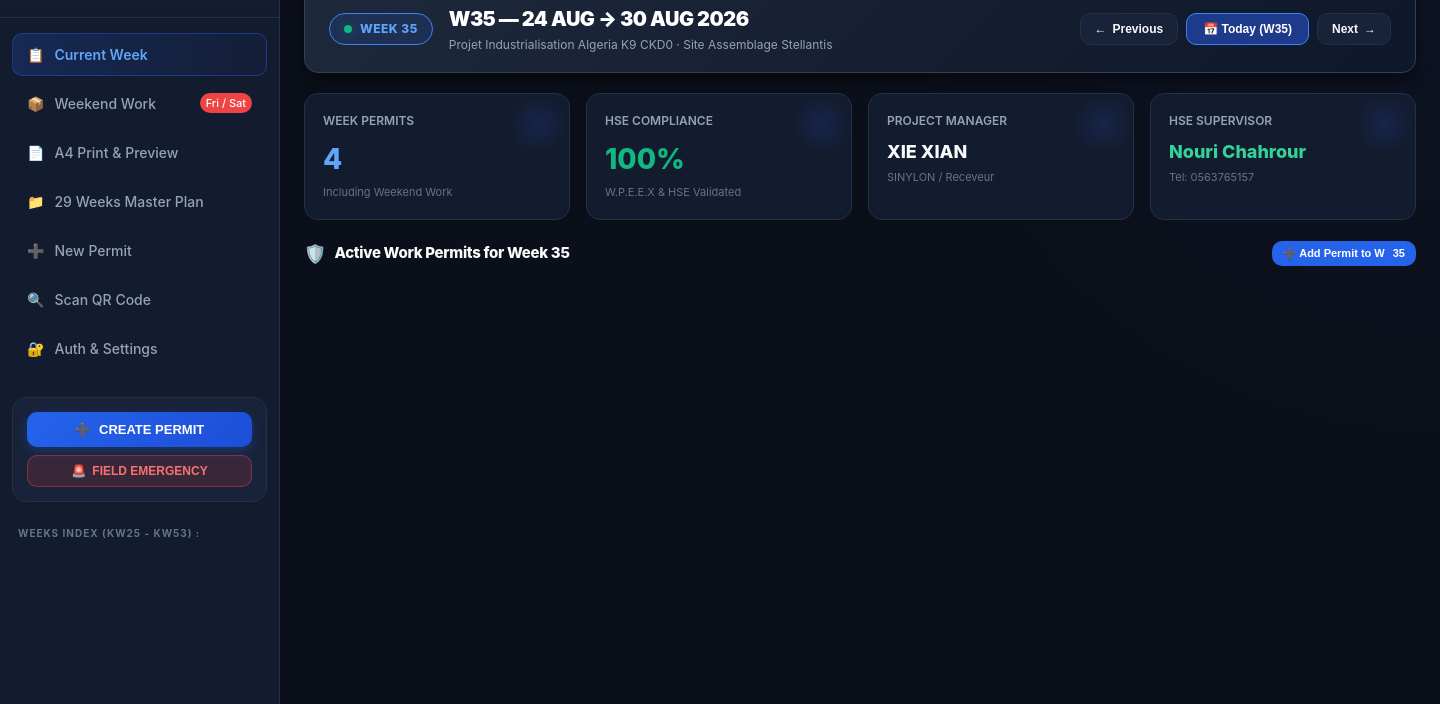
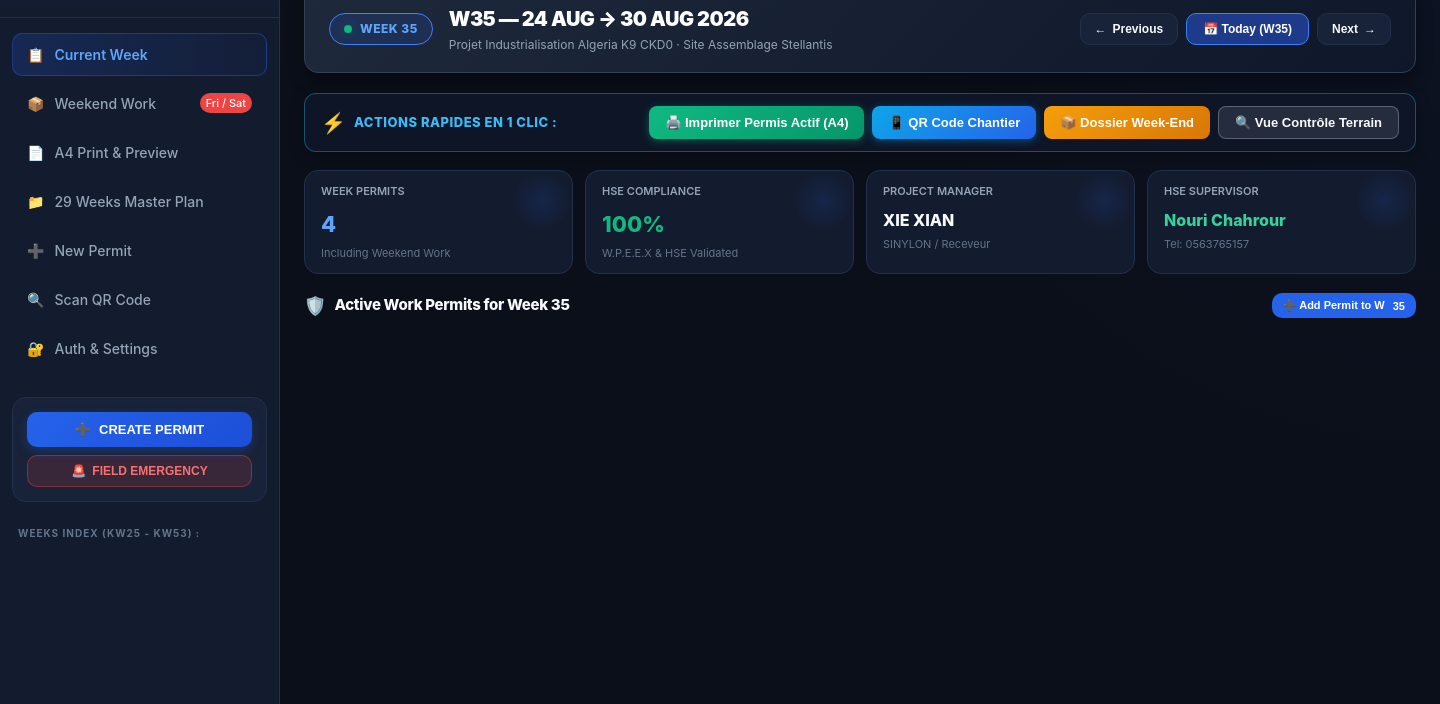
Before and after one commit to ch30111980-hue/permis-sinylon, an Electron app: page index.html in a window 1440 px wide. Shown: the part 96-800 px from the top of the page. Drawn offline with Linux system fonts and the light colour scheme.

Commit message:
feat(ux): ajout d'une barre d'actions rapides 1-clic (Imprimer, QR Code, Dossier Weekend, Vue Contrôle) pour un accès ultra-rapide sur le terrain

```diff
--- a/index.html
+++ b/index.html
@@ -112,6 +112,7 @@
             <!-- VUE 1 : DASHBOARD PRINCIPAL (SEMAINE EN COURS & CARTES DES PERMIS) -->
             <div class="view-container view-pane" id="view-dashboard">
                 <!-- BANDEAU MOTEUR DE SEMAINE AUTOMATIQUE -->
+                <!-- BANDEAU MOTEUR DE SEMAINE AUTOMATIQUE -->
                 <div class="week-navigator-banner">
                     <div class="week-nav-left">
                         <div class="week-badge-pill">
@@ -137,27 +138,49 @@
                     </div>
                 </div>
 
-                <!-- STATISTIQUES RAPIDES DE LA SEMAINE ACTIVE -->
-                <div class="stats-grid" style="grid-template-columns: repeat(4, 1fr); margin-bottom: 20px;">
-                    <div class="stat-card">
-                        <span class="stat-label">WEEK PERMITS</span>
-                        <div class="stat-value" id="dash-stat-week-count" style="color: #60a5fa;">4</div>
-                        <span class="stat-desc">Including Weekend Work</span>
+                <!-- BARRE D'ACTIONS RAPIDES 1-CLIC (ACCÈS DIRECT TERRAIN) -->
+                <div style="background: rgba(15, 23, 42, 0.85); border: 1.5px solid rgba(56, 189, 248, 0.35); border-radius: 12px; padding: 12px 16px; margin-bottom: 18px; display: flex; flex-wrap: wrap; gap: 10px; align-items: center; justify-content: space-between; box-shadow: 0 4px 16px rgba(0,0,0,0.3);">
+                    <div style="display: flex; align-items: center; gap: 8px;">
+                        <span style="font-size: 20px;">⚡</span>
+                        <span style="font-weight: 800; font-size: 13px; color: #38bdf8; letter-spacing: 0.5px;">ACTIONS RAPIDES EN 1 CLIC :</span>
                     </div>
-                    <div class="stat-card">
-                        <span class="stat-label">HSE COMPLIANCE</span>
-                        <div class="stat-value" style="color: #10b981;" id="dash-stat-compliance">100%</div>
-                        <span class="stat-desc">W.P.E.E.X & HSE Validated</span>
+                    <div style="display: flex; flex-wrap: wrap; gap: 8px;">
+                        <button onclick="App.printPermit(App.currentPermitId)" style="background: linear-gradient(135deg, #10b981 0%, #059669 100%); color: #ffffff; border: none; padding: 8px 16px; border-radius: 8px; font-weight: 800; font-size: 13px; display: inline-flex; align-items: center; gap: 6px; cursor: pointer; box-shadow: 0 2px 8px rgba(16,185,129,0.4);">
+                            🖨️ Imprimer Permis Actif (A4)
+                        </button>
+                        <button onclick="QREngine.openMobileQRModal(App.currentPermitId)" style="background: linear-gradient(135deg, #0ea5e9 0%, #2563eb 100%); color: #ffffff; border: none; padding: 8px 16px; border-radius: 8px; font-weight: 800; font-size: 13px; display: inline-flex; align-items: center; gap: 6px; cursor: pointer; box-shadow: 0 2px 8px rgba(14,165,233,0.4);">
+                            📱 QR Code Chantier
+                        </button>
+                        <button onclick="App.switchView('caisse')" style="background: linear-gradient(135deg, #f59e0b 0%, #d97706 100%); color: #ffffff; border: none; padding: 8px 16px; border-radius: 8px; font-weight: 800; font-size: 13px; display: inline-flex; align-items: center; gap: 6px; cursor: pointer;">
+                            📦 Dossier Week-End
+                        </button>
+                        <button onclick="App.showPublicClientView(App.currentPermitId)" style="background: rgba(255, 255, 255, 0.1); color: #f8fafc; border: 1px solid rgba(255, 255, 255, 0.25); padding: 8px 16px; border-radius: 8px; font-weight: 700; font-size: 13px; display: inline-flex; align-items: center; gap: 6px; cursor: pointer;">
+                            🔍 Vue Contrôle Terrain
+                        </button>
                     </div>
-                    <div class="stat-card">
-                        <span class="stat-label">PROJECT MANAGER</span>
-                        <div class="stat-value" style="font-size: 18px; color: #f8fafc;">XIE XIAN</div>
-                        <span class="stat-desc">SINYLON / Receveur</span>
+                </div>
+
+                <!-- STATISTIQUES RAPIDES DE LA SEMAINE ACTIVE (COMPACTES) -->
+                <div class="stats-grid" style="grid-template-columns: repeat(4, 1fr); margin-bottom: 18px; gap: 12px;">
+                    <div class="stat-card" style="padding: 12px 16px;">
+                        <span class="stat-label" style="font-size: 11px;">WEEK PERMITS</span>
+                        <div class="stat-value" id="dash-stat-week-count" style="color: #60a5fa; font-size: 22px;">4</div>
+                        <span class="stat-desc" style="font-size: 11px;">Including Weekend Work</span>
                     </div>
-                    <div class="stat-card">
-                        <span class="stat-label">HSE SUPERVISOR</span>
-                        <div class="stat-value" style="font-size: 18px; color: #34d399;">Nouri Chahrour</div>
-                        <span class="stat-desc">Tel: 0563765157</span>
+                    <div class="stat-card" style="padding: 12px 16px;">
+                        <span class="stat-label" style="font-size: 11px;">HSE COMPLIANCE</span>
+                        <div class="stat-value" style="color: #10b981; font-size: 22px;" id="dash-stat-compliance">100%</div>
+                        <span class="stat-desc" style="font-size: 11px;">W.P.E.E.X & HSE Validated</span>
+                    </div>
+                    <div class="stat-card" style="padding: 12px 16px;">
+                        <span class="stat-label" style="font-size: 11px;">PROJECT MANAGER</span>
+                        <div class="stat-value" style="font-size: 16px; color: #f8fafc;">XIE XIAN</div>
+                        <span class="stat-desc" style="font-size: 11px;">SINYLON / Receveur</span>
+                    </div>
+                    <div class="stat-card" style="padding: 12px 16px;">
+                        <span class="stat-label" style="font-size: 11px;">HSE SUPERVISOR</span>
+                        <div class="stat-value" style="font-size: 16px; color: #34d399;">Nouri Chahrour</div>
+                        <span class="stat-desc" style="font-size: 11px;">Tel: 0563765157</span>
                     </div>
                 </div>
 
```
